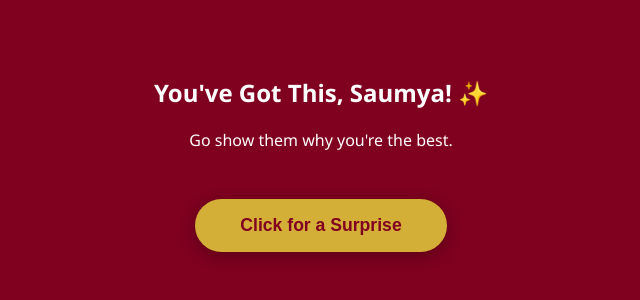
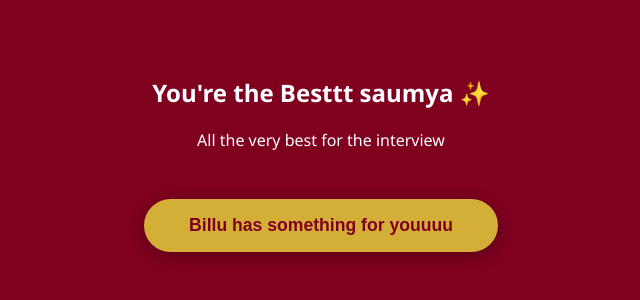
Before and after one commit to rutvijsinhparmar/bouquet, a plain HTML site: page index.html in a window 1280 px wide. Shown: the part 246-546 px from the top of the page, without its empty margins (319-959 px from the left). Drawn offline with Linux system fonts and the light colour scheme.

Commit message:
Update index.html

```diff
--- a/index.html
+++ b/index.html
@@ -10,9 +10,9 @@
 
     <section id="slide1">
         <div class="content">
-            <h1>You've Got This, Saumya! ✨</h1>
-            <p>Go show them why you're the best.</p>
-            <button id="startBtn">Click for a Surprise</button>
+            <h1>You're the Besttt saumya ✨</h1>
+            <p>All the very best for the interview </p>
+            <button id="startBtn">Billu has something for youuuu</button>
         </div>
     </section>
 
@@ -24,8 +24,8 @@
         </div>
 
         <div id="final-message">
-            <h2>Go Ace It! 💐</h2>
-            <p>Sending you all the luck in the world.</p>
+            <h2> For the Prettiest girl in the world💐</h2>
+            <p>Sending you all the love and luck in the world❤️ </p>
         </div>
     </section>
 
```
